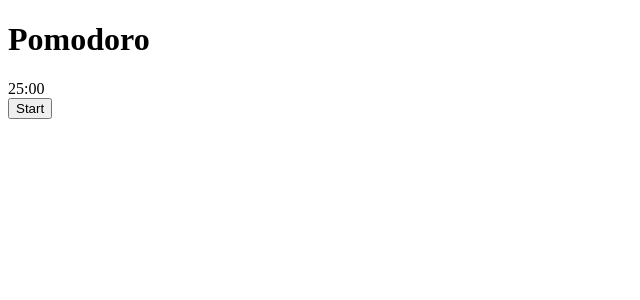
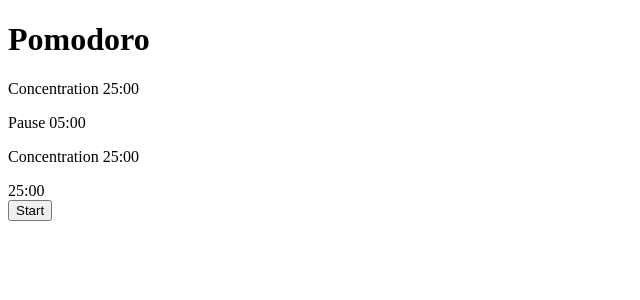
Before and after one commit to ScrimaliAnthony/PomodoroWeb, a React (Vite) app in the folder frontend/: page / in a window 1280 px wide. Shown: the top 300 px of the page, without its empty margins (0-640 px from the left). Built offline with nearby package versions, Linux system fonts and the light colour scheme.

Commit message:
[feat] POM-008-sequence : Ajout de la liste de timer

```diff
--- a/frontend/src/App.jsx
+++ b/frontend/src/App.jsx
@@ -1,15 +1,17 @@
 import Timer from "./components/timer/Timer";
 import StartPauseTimer from "./components/start-pause-timer/StartPauseTimer";
 import UpdateTimer from "./components/Update-timer/UpdateTimer";
+import { toTotalSeconds } from "./utils/formatTime";
 
 import { useEffect, useState } from "react";
+import ListTimers from "./components/list-timers/ListTimers";
 
 export default function App() {
   // const [minutes, setMinutes] = useState(25);
   // const [seconds, setSeconds] = useState(0);
   const [selectedTime, setSelectedTime] = useState();
   const [isStart, setIsStart] = useState(false);
-  const [timer, setTimer] = useState([
+  const [timers, setTimers] = useState([
     { id: 0, label: "Concentration", minutes: 25, seconds: 0 },
     { id: 1, label: "Pause", minutes: 5, seconds: 0 },
     { id: 2, label: "Concentration", minutes: 25, seconds: 0 }
@@ -17,13 +19,13 @@
   const [currentIndex, setCurrentIndex] = useState(0);
 
   useEffect(() => {
-    setSelectedTime(timer[currentIndex].minutes * 60 + timer[currentIndex].seconds)
-  }, [timer[currentIndex].minutes, timer[currentIndex].seconds]);
+    setSelectedTime(toTotalSeconds(timers[currentIndex].minutes, timers[currentIndex].seconds))
+  }, [timers[currentIndex].minutes, timers[currentIndex].seconds]);
 
   return (
     <>
       <h1>Pomodoro</h1>
-
+      <ListTimers timers={timers} />
       <Timer selectedTime={selectedTime} isStart={isStart}/>
       <StartPauseTimer isStart={isStart} setIsStart={setIsStart} />
       {/* <UpdateTimer setMinutes={setMinutes} setSeconds={setSeconds} /> */}
--- a/frontend/src/components/list-timers/ListTimers.jsx
+++ b/frontend/src/components/list-timers/ListTimers.jsx
@@ -0,0 +1,11 @@
+import { displayFormat } from "../../utils/formatTime"
+
+export default function ListTimers({ timers }) {
+    return <>
+            {timers.map(timer => (
+                <div key={timer.id}>
+                    <p>{timer.label} {displayFormat(timer.minutes, timer.seconds)}</p>
+                </div>
+            ))}
+        </>
+}
--- a/frontend/src/components/timer/Timer.jsx
+++ b/frontend/src/components/timer/Timer.jsx
@@ -1,12 +1,5 @@
 import { useEffect, useState } from "react";
-
-function formatMS(totalSeconds) {
-  const minute = Math.floor(totalSeconds / 60);
-  const second = totalSeconds % 60;
-  const mm = String(minute).padStart(2, "0");
-  const ss = String(second).padStart(2, "0");
-  return `${mm}:${ss}`;
-}
+import { formatMS } from "../../utils/formatTime";
 
 export default function PomodoroTimer({ selectedTime, isStart }) {
   const [timer, setTimer] = useState(selectedTime);
--- /dev/null
+++ b/frontend/src/utils/formatTime.js
@@ -0,0 +1,15 @@
+export function formatMS(totalSeconds) {
+  const minute = Math.floor(totalSeconds / 60);
+  const second = totalSeconds % 60;
+  const mm = String(minute).padStart(2, "0");
+  const ss = String(second).padStart(2, "0");
+  return `${mm}:${ss}`;
+}
+
+export function toTotalSeconds(minutes, seconds) {
+  return minutes * 60 + seconds;
+}
+
+export function displayFormat(minutes, seconds) {
+  return formatMS(toTotalSeconds(minutes, seconds));
+}
```
